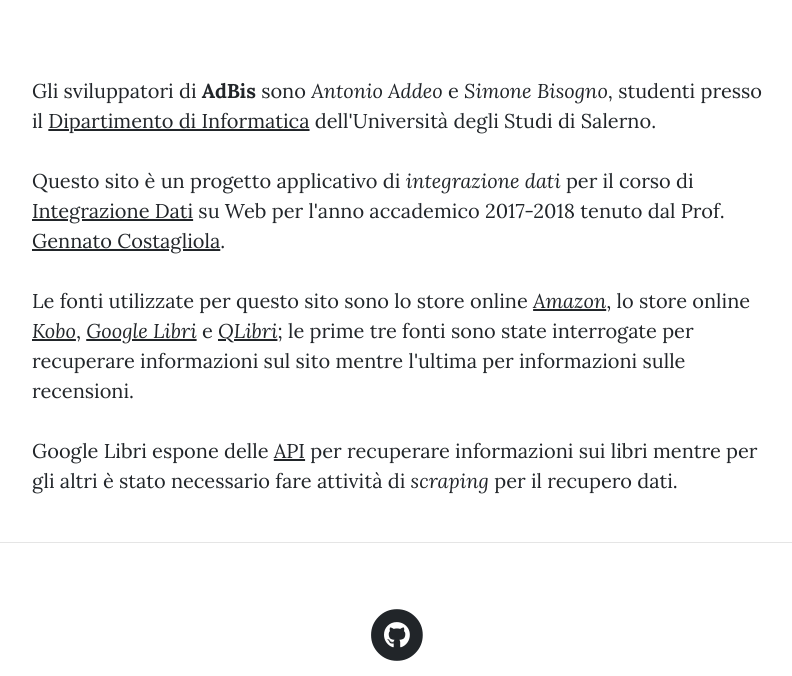
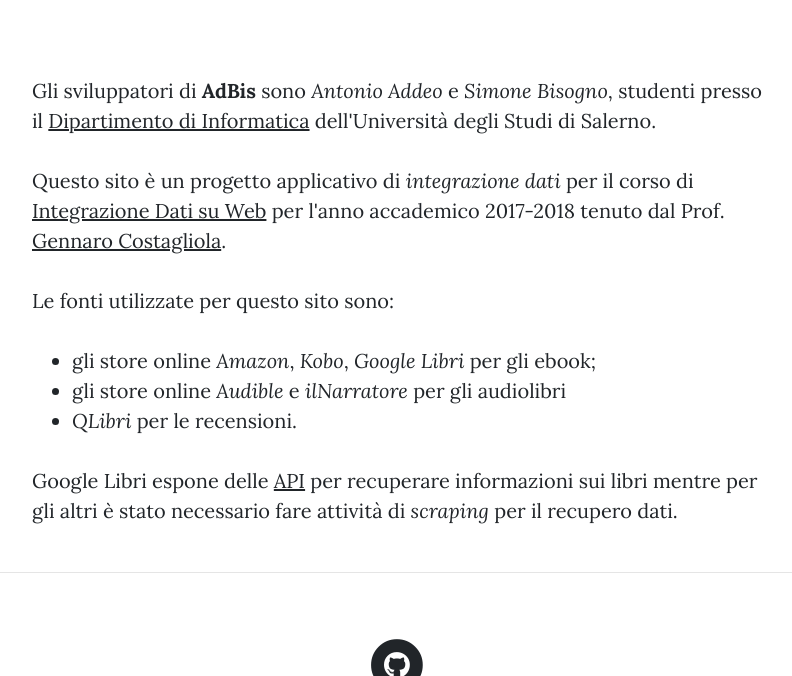
Before and after one commit to bissim/adbis, a PHP site: page /view/about.php in a window 1280 px wide. Shown: the part 536-1212 px from the top of the page, without its empty margins (243-1035 px from the left). Run offline with PHP 8.4, Linux system fonts and the light colour scheme.

Commit message:
Update info in about page

```diff
--- a/view/about.php
+++ b/view/about.php
@@ -45,9 +45,26 @@
     <div class="container">
       <div class="row">
         <div class="col-lg-8 col-md-10 mx-auto">
-          <p>Gli sviluppatori di <strong>AdBis</strong> sono <em>Antonio Addeo</em> e <em>Simone Bisogno</em>, studenti presso il <a href="http://www.di.unisa.it">Dipartimento di Informatica</a> dell'Università degli Studi di Salerno.</p>
-          <p>Questo sito è un progetto applicativo di <em>integrazione dati</em> per il corso di <a href="https://corsi.unisa.it/informatica-magistrale/didattica/insegnamenti?anno=2017&id=507522">Integrazione Dati</a> su Web per l'anno accademico 2017-2018 tenuto dal Prof. <a href="https://rubrica.unisa.it/persone?matricola=001602">Gennato Costagliola</a>.</p>
-          <p>Le fonti utilizzate per questo sito sono lo store online <a href="https://www.amazon.it"><em>Amazon</em></a>, lo store online <a href="https://www.kobo.com/it"><em>Kobo</em></a>, <a href="https://books.google.com/?hl=it"><em>Google Libri</em></a> e <a href="https://www.qlibri.it"><em>QLibri</em></a>; le prime tre fonti sono state interrogate per recuperare informazioni sul sito mentre l'ultima per informazioni sulle recensioni.</p>
+          <p>
+            Gli sviluppatori di <strong>AdBis</strong> sono <em>Antonio Addeo</em>
+            e <em>Simone Bisogno</em>, studenti presso il
+            <a href="http://www.di.unisa.it">Dipartimento di Informatica</a>
+            dell'Università degli Studi di Salerno.
+          </p>
+
+          <p>
+            Questo sito è un progetto applicativo di <em>integrazione dati</em>
+            per il corso di <a href="https://corsi.unisa.it/informatica-magistrale/didattica/insegnamenti?anno=2017&id=507522">Integrazione Dati su Web</a>
+            per l'anno accademico 2017-2018 tenuto dal Prof. <a href="https://rubrica.unisa.it/persone?matricola=001602">Gennaro Costagliola</a>.
+          </p>
+
+          <p>Le fonti utilizzate per questo sito sono:</p>
+          <ul>
+            <li>gli store online <a href="https://www.amazon.it"><em>Amazon</em></a>, <a href="https://www.kobo.com/it"><em>Kobo</em></a>, <a href="https://books.google.com/?hl=it"><em>Google Libri</em></a> per gli ebook;</li>
+            <li>gli store online <a href="https://www.audible.it"><em>Audible</em></a> e <a href="https://www.ilnarratore.com/it/"><em>ilNarratore</em></a> per gli audiolibri</li>
+            <li><a href="https://www.qlibri.it"><em>QLibri</em></a> per le recensioni.</li>
+          </ul>
+
           <p>Google Libri espone delle <a href="https://developers.google.com/books/">API</a> per recuperare informazioni sui libri mentre per gli altri è stato necessario fare attività di <em>scraping</em> per il recupero dati.</p>
         </div>
       </div>
```
